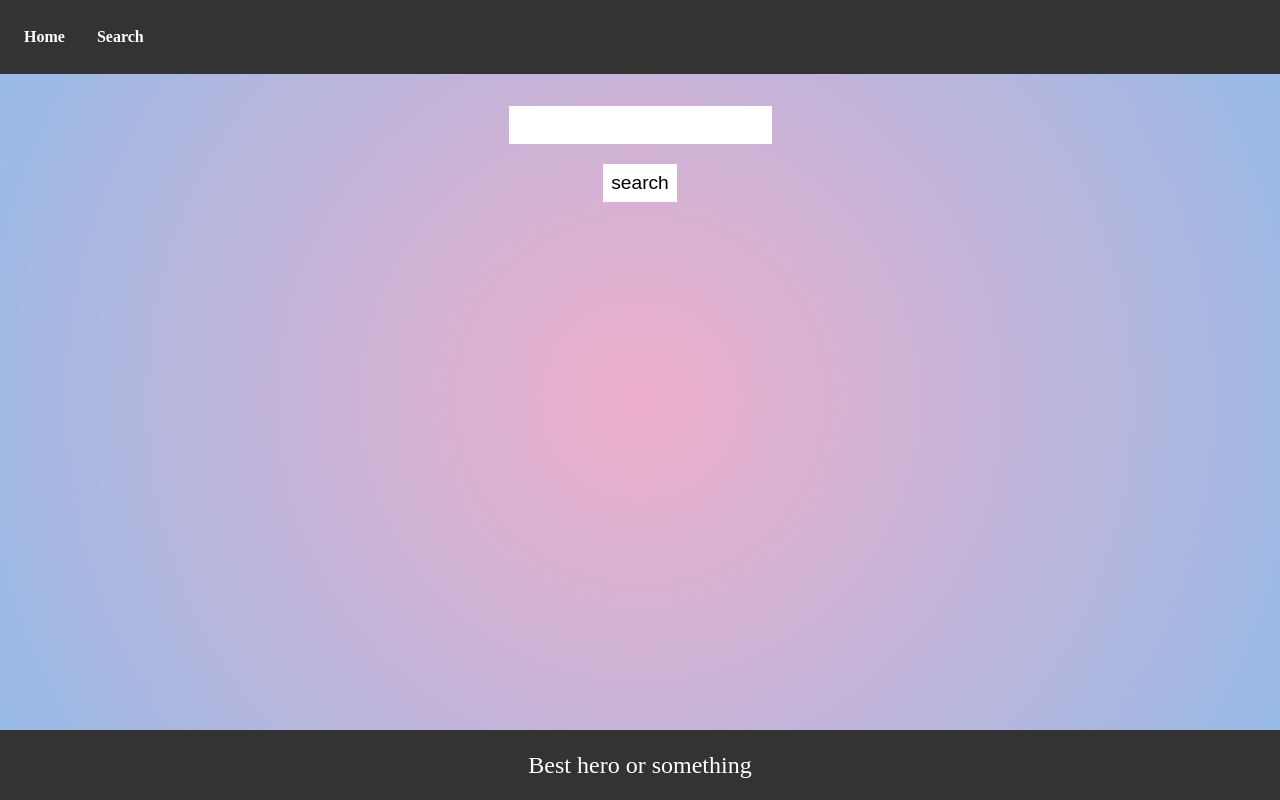
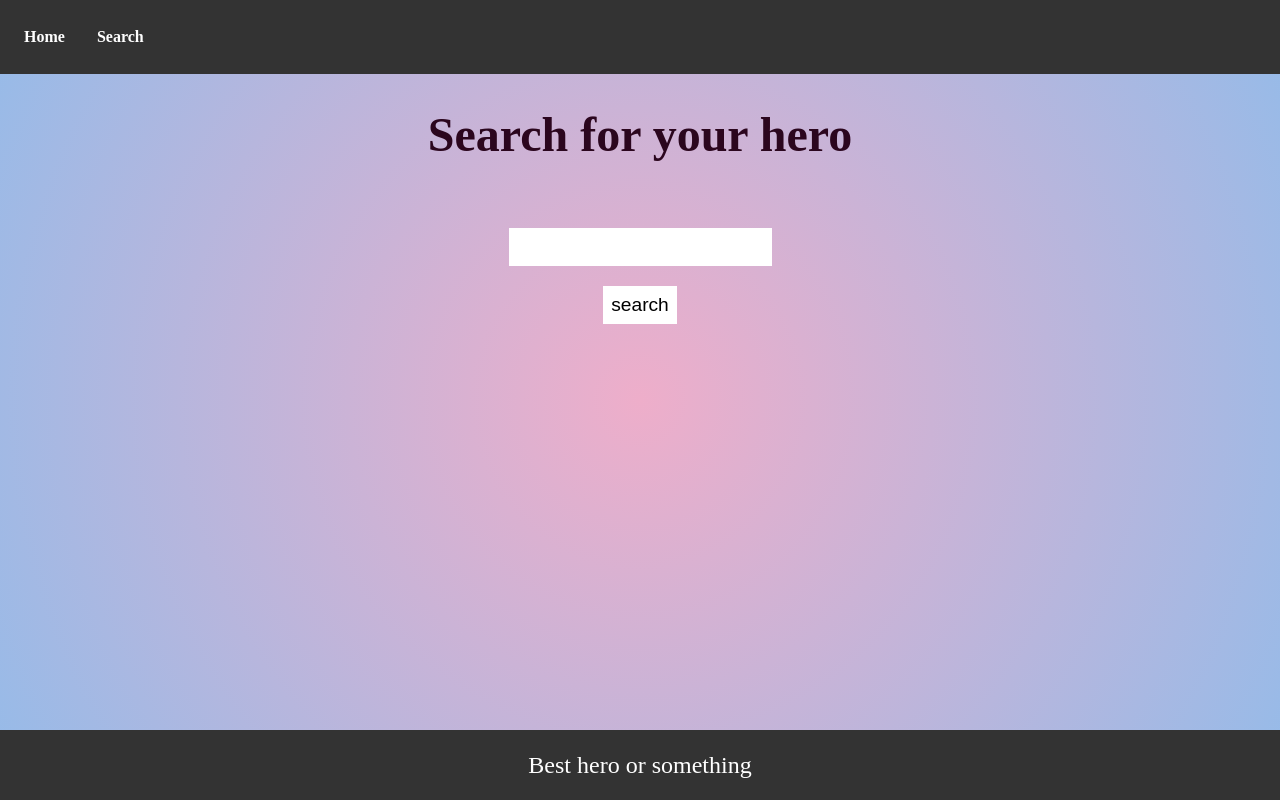
Before and after one commit to Breegul/superhero-hackathon, a React (Vite) app in the folder client/: page /search in a window 1280 px wide. Built offline with nearby package versions, Linux system fonts and the light colour scheme.

Commit message:
some css

```diff
--- a/client/assets/app.css
+++ b/client/assets/app.css
@@ -67,3 +67,7 @@ form button:hover {
     background: #2B061E;
     color: white;
 }
+
+h1 {
+    text-align:center;
+}
--- a/client/components/HeroCard/index.jsx
+++ b/client/components/HeroCard/index.jsx
@@ -3,7 +3,7 @@ import React from 'react';
 import './style.css'
 
 
-const HeroCard = ({ id, hero_name, powerstats, full_name, publisher, image, votes, vote, deleteHero }) => {
+const HeroCard = ({ id, hero_name, powerstats, full_name, publisher, image, votes, vote }) => {
 
     let stats = []
 
@@ -34,7 +34,6 @@ const HeroCard = ({ id, hero_name, powerstats, full_name, publisher, image, vote
             <div className='button-wrapper'>
                 <button className='vote_button' onClick={() => vote(id, 1)}> add a vote </button>
                 <button className='vote_button' onClick={() => vote(id, -1)}>remove a vote</button>
-                <button className='delete_button' onClick={() => { deleteHero(id); }} >Delete</button>
             </div>
         </div >
     )
--- a/client/pages/SearchPage/index.jsx
+++ b/client/pages/SearchPage/index.jsx
@@ -21,8 +21,11 @@ const SearchPage = () => {
     setLoading(false)
   }
 
+
+
   return (
     <div>
+      <h1> Search for your hero</h1>
       <form>
         <input type="text" name="search" id="search" onChange={handleInput} />
         <input type="submit" value="search" onClick={handleSubmit} />
```
